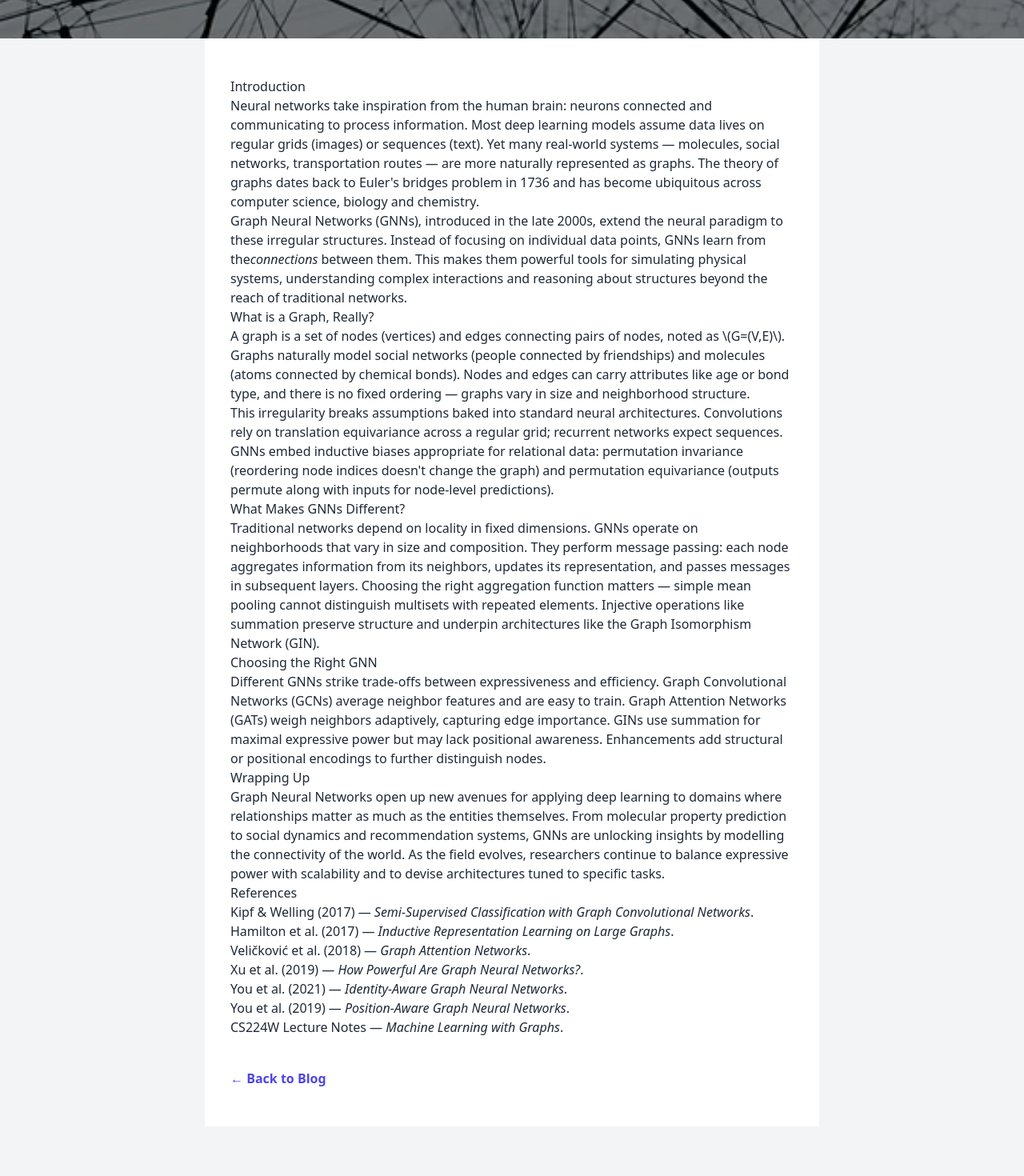
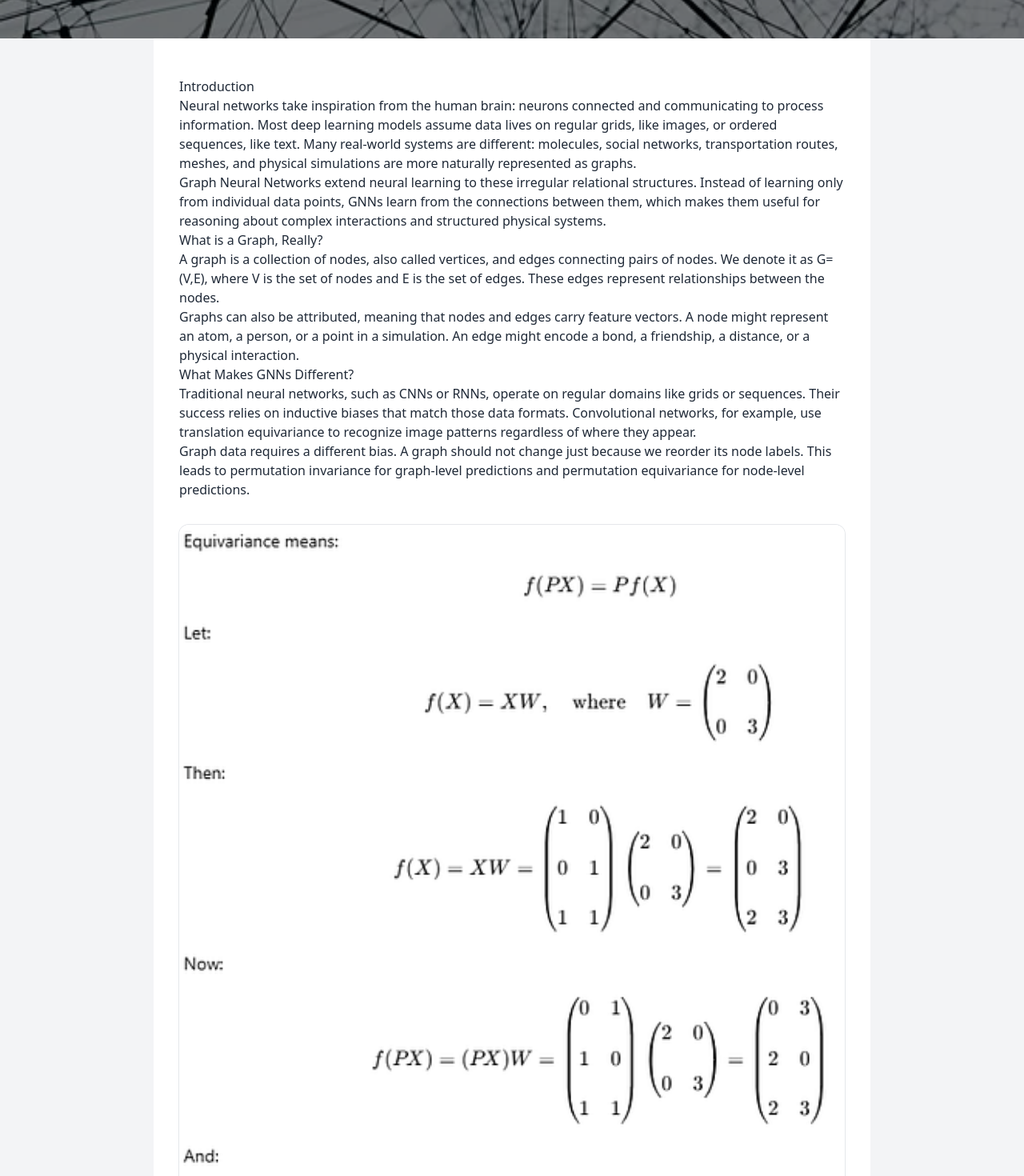
Before and after one commit to bazziamir24/my-website, a React (Vite) app: page /blog/gnn-article in a window 1280 px wide. Shown: the part 320-1790 px from the top of the page at 80% size. Before the commit the page ends 1728 px from the top, so only its background shows below. Built offline with nearby package versions, Linux system fonts and the light colour scheme.

Commit message:
Restore GNN article figures

```diff
--- a/src/pages/blog/GnnArticle.jsx
+++ b/src/pages/blog/GnnArticle.jsx
@@ -1,107 +1,179 @@
 import React from 'react';
 import { Link } from 'react-router-dom';
 import HeroSection from '../../components/HeroSection';
+import { assetPath } from '../../lib/assets';
+
+function Figure({ src, alt, caption }) {
+  return (
+    <figure className="my-8">
+      <img
+        src={assetPath(src)}
+        alt={alt}
+        loading="lazy"
+        className="w-full rounded-xl shadow-sm ring-1 ring-gray-200"
+      />
+      <figcaption className="mt-3 text-center text-sm text-gray-500">
+        {caption}
+      </figcaption>
+    </figure>
+  );
+}
 
 /**
- * Blog post: Graphs, But Smarter – The Rise of Graph Neural Networks.
- *
- * Mirrors the Medium article summary.  For brevity, this component
- * presents key sections and concepts rather than reproducing the entire
- * article verbatim.
+ * Blog post: Graphs, But Smarter - The Rise of Graph Neural Networks.
  */
 export default function GnnArticle() {
   return (
     <>
       {/* Hero */}
-      <HeroSection image="assets/medium/hero_gnn.webp" title="Graphs, But Smarter: The Rise of Graph Neural Networks" compact>
-        <>
-          <p className="text-sm text-gray-200 mt-3">Published April 24, 2025</p>
-        </>
+      <HeroSection
+        image="assets/medium/hero_gnn.webp"
+        title="Graphs, But Smarter: The Rise of Graph Neural Networks"
+        compact
+      >
+        <p className="text-sm text-gray-200 mt-3">Published April 24, 2025</p>
       </HeroSection>
+
       {/* Article */}
-      <article className="max-w-3xl mx-auto px-4 sm:px-6 lg:px-8 py-12 bg-white prose prose-indigo prose-lg">
+      <article className="max-w-4xl mx-auto px-4 sm:px-6 lg:px-8 py-12 bg-white prose prose-indigo prose-lg">
         <h2>Introduction</h2>
         <p>
           Neural networks take inspiration from the human brain: neurons
           connected and communicating to process information. Most deep
-          learning models assume data lives on regular grids (images) or
-          sequences (text). Yet many real-world systems — molecules, social
-          networks, transportation routes — are more naturally represented as
-          graphs.  The theory of graphs dates back to Euler's bridges problem
-          in 1736 and has become ubiquitous across computer science, biology
-          and chemistry.
+          learning models assume data lives on regular grids, like images, or
+          ordered sequences, like text. Many real-world systems are different:
+          molecules, social networks, transportation routes, meshes, and
+          physical simulations are more naturally represented as graphs.
         </p>
         <p>
-          Graph Neural Networks (GNNs), introduced in the late 2000s, extend
-          the neural paradigm to these irregular structures.  Instead of
-          focusing on individual data points, GNNs learn from the
-          <em>connections</em> between them.  This makes them powerful tools for
-          simulating physical systems, understanding complex interactions and
-          reasoning about structures beyond the reach of traditional networks.
+          Graph Neural Networks extend neural learning to these irregular
+          relational structures. Instead of learning only from individual data
+          points, GNNs learn from the connections between them, which makes them
+          useful for reasoning about complex interactions and structured
+          physical systems.
         </p>
+
         <h2>What is a Graph, Really?</h2>
         <p>
-          A graph is a set of nodes (vertices) and edges connecting pairs of
-          nodes, noted as \(G=(V,E)\).  Graphs naturally model social
-          networks (people connected by friendships) and molecules (atoms
-          connected by chemical bonds).  Nodes and edges can carry attributes
-          like age or bond type, and there is no fixed ordering — graphs
-          vary in size and neighborhood structure.
+          A graph is a collection of nodes, also called vertices, and edges
+          connecting pairs of nodes. We denote it as G=(V,E), where V is the set
+          of nodes and E is the set of edges. These edges represent
+          relationships between the nodes.
         </p>
         <p>
-          This irregularity breaks assumptions baked into standard neural
-          architectures. Convolutions rely on translation equivariance across
-          a regular grid; recurrent networks expect sequences.  GNNs embed
-          inductive biases appropriate for relational data: permutation
-          invariance (reordering node indices doesn't change the graph) and
-          permutation equivariance (outputs permute along with inputs for
-          node-level predictions).
+          Graphs can also be attributed, meaning that nodes and edges carry
+          feature vectors. A node might represent an atom, a person, or a point
+          in a simulation. An edge might encode a bond, a friendship, a
+          distance, or a physical interaction.
         </p>
+
         <h2>What Makes GNNs Different?</h2>
         <p>
-          Traditional networks depend on locality in fixed dimensions.  GNNs
-          operate on neighborhoods that vary in size and composition.  They
-          perform message passing: each node aggregates information from its
-          neighbors, updates its representation, and passes messages in
-          subsequent layers.  Choosing the right aggregation function matters —
-          simple mean pooling cannot distinguish multisets with repeated
-          elements.  Injective operations like summation preserve structure and
-          underpin architectures like the Graph Isomorphism Network (GIN).
+          Traditional neural networks, such as CNNs or RNNs, operate on regular
+          domains like grids or sequences. Their success relies on inductive
+          biases that match those data formats. Convolutional networks, for
+          example, use translation equivariance to recognize image patterns
+          regardless of where they appear.
         </p>
-        <h2>Choosing the Right GNN</h2>
         <p>
-          Different GNNs strike trade-offs between expressiveness and
-          efficiency.  Graph Convolutional Networks (GCNs) average neighbor
-          features and are easy to train.  Graph Attention Networks (GATs)
-          weigh neighbors adaptively, capturing edge importance.  GINs use
-          summation for maximal expressive power but may lack positional
-          awareness.  Enhancements add structural or positional encodings to
-          further distinguish nodes.
+          Graph data requires a different bias. A graph should not change just
+          because we reorder its node labels. This leads to permutation
+          invariance for graph-level predictions and permutation equivariance
+          for node-level predictions.
         </p>
+        <Figure
+          src="assets/medium/equivariance.png"
+          alt="Permutation equivariance demonstration"
+          caption="Permutation equivariance: reordering inputs reorders outputs the same way."
+        />
+
+        <h2>How to Choose Your GNN?</h2>
+        <p>
+          A central question is how expressive a GNN architecture is. In graph
+          learning, expressive power means the ability to distinguish different
+          graph structures. Message-passing GNNs update each node by aggregating
+          information from its neighbors, but not every aggregation function is
+          equally informative.
+        </p>
+        <p>
+          Neighborhood aggregation can be seen as a function over a multiset,
+          since repeated node features can appear in a neighborhood. For a GNN
+          to distinguish different neighborhoods, the aggregation function
+          should be injective: different multisets should produce different
+          outputs.
+        </p>
+        <Figure
+          src="assets/medium/mean_agg.png"
+          alt="Mean pooling example"
+          caption="Using mean pooling, two different multisets can collapse to the same value, making the aggregator non-injective."
+        />
+        <Figure
+          src="assets/medium/same_output.png"
+          alt="Two neighborhoods with the same output"
+          caption="Two different neighborhoods producing the same output under a non-injective aggregation."
+        />
+
+        <h2>Okay, Then What is the Best Aggregator?</h2>
+        <p>
+          A key result from Xu et al. is that sum aggregation can make
+          message-passing GNNs maximally expressive over multisets when paired
+          with suitable learnable transformations. This insight is the
+          foundation of the Graph Isomorphism Network, or GIN.
+        </p>
+        <Figure
+          src="assets/medium/injective_function.png"
+          alt="Injective versus non-injective mapping"
+          caption="Only injective mappings uniquely identify inputs."
+        />
+        <p>
+          Even expressive message-passing models can have limits, especially
+          when graphs require structural or positional awareness. Structure-aware
+          GNNs add features such as cycle counts or centralities, while
+          position-aware GNNs use distances to anchor nodes or anchor sets.
+        </p>
+        <Figure
+          src="assets/medium/graph_subtrees.png"
+          alt="Graph and rooted subtrees"
+          caption="A graph and its rooted subtrees illustrating neighborhood structures."
+        />
+        <Figure
+          src="assets/medium/embedding_space.png"
+          alt="Embedding space of subtrees"
+          caption="Distinct subtrees map to distinct points in latent space."
+        />
+
         <h2>Wrapping Up</h2>
         <p>
-          Graph Neural Networks open up new avenues for applying deep
-          learning to domains where relationships matter as much as the
-          entities themselves.  From molecular property prediction to social
-          dynamics and recommendation systems, GNNs are unlocking insights by
-          modelling the connectivity of the world.  As the field evolves,
-          researchers continue to balance expressive power with scalability
-          and to devise architectures tuned to specific tasks.
+          Among message-passing GNNs, sum-based GINs are highly expressive for
+          distinguishing neighborhood structures, but model choice still depends
+          on the task. GATs can help when edge weighting matters, GCNs remain
+          simple and efficient, and richer structural or positional encodings
+          can improve performance when topology carries important information.
         </p>
+
         <h2>References</h2>
         <ul>
-          <li>Kipf &amp; Welling (2017) — <em>Semi-Supervised Classification with Graph Convolutional Networks</em>.</li>
-          <li>Hamilton et&nbsp;al. (2017) — <em>Inductive Representation Learning on Large Graphs</em>.</li>
-          <li>Veličković et&nbsp;al. (2018) — <em>Graph Attention Networks</em>.</li>
-          <li>Xu et&nbsp;al. (2019) — <em>How Powerful Are Graph Neural Networks?</em>.</li>
-          <li>You et&nbsp;al. (2021) — <em>Identity-Aware Graph Neural Networks</em>.</li>
-          <li>You et&nbsp;al. (2019) — <em>Position-Aware Graph Neural Networks</em>.</li>
-          <li>CS224W Lecture Notes — <em>Machine Learning with Graphs</em>.</li>
+          <li>Kipf &amp; Welling (2017) - <em>Semi-Supervised Classification with Graph Convolutional Networks</em>.</li>
+          <li>Hamilton et al. (2017) - <em>Inductive Representation Learning on Large Graphs</em>.</li>
+          <li>Velickovic et al. (2018) - <em>Graph Attention Networks</em>.</li>
+          <li>Xu et al. (2019) - <em>How Powerful Are Graph Neural Networks?</em>.</li>
+          <li>You et al. (2021) - <em>Identity-Aware Graph Neural Networks</em>.</li>
+          <li>You et al. (2019) - <em>Position-Aware Graph Neural Networks</em>.</li>
+          <li>CS224W Lecture Notes - <em>Machine Learning with Graphs</em>.</li>
         </ul>
-        <div className="mt-10">
+
+        <div className="mt-10 flex flex-wrap items-center gap-6">
           <Link to="/blog" className="text-indigo-600 font-semibold hover:underline">
-            ← Back to Blog
+            Back to Blog
           </Link>
+          <a
+            href="https://medium.com/@bazziamir/graphs-but-smarter-the-rise-of-graph-neural-networks-ca42ff36ae74"
+            target="_blank"
+            rel="noopener noreferrer"
+            className="text-gray-500 hover:text-gray-700"
+          >
+            Read on Medium -&gt;
+          </a>
         </div>
       </article>
     </>
```
